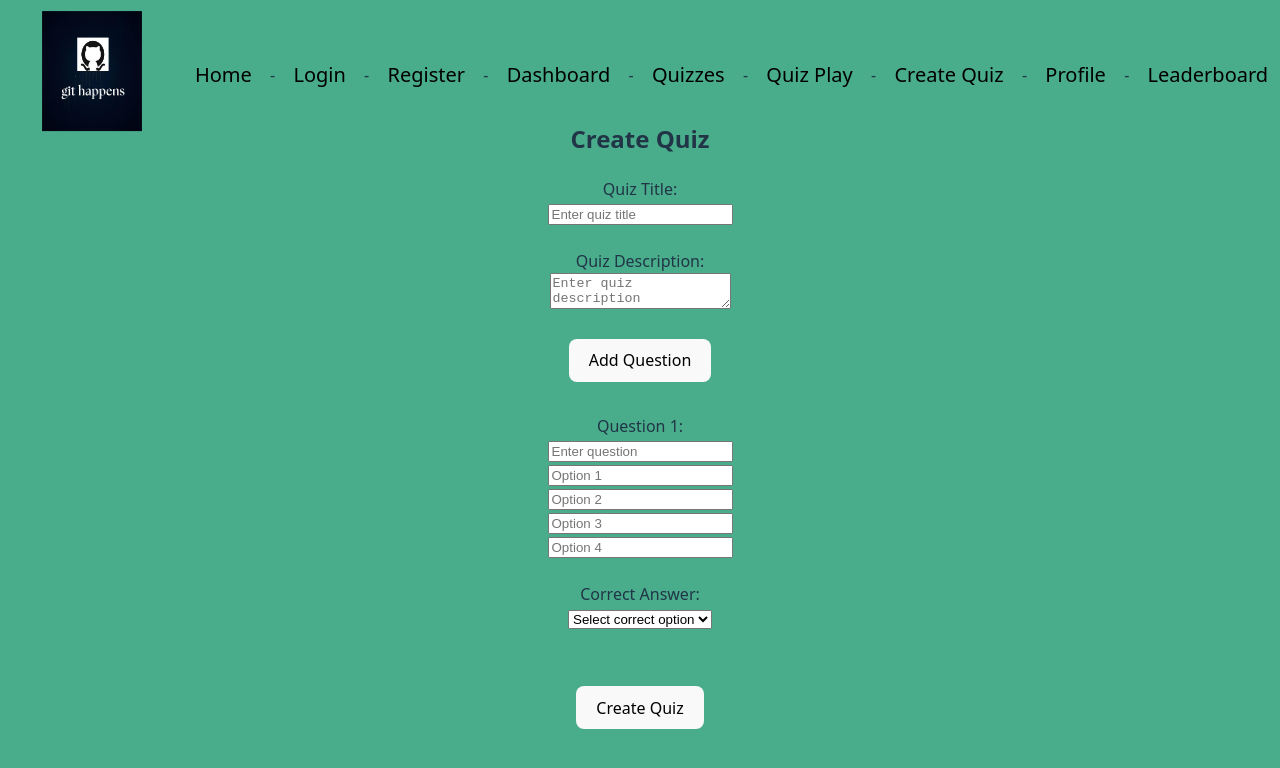
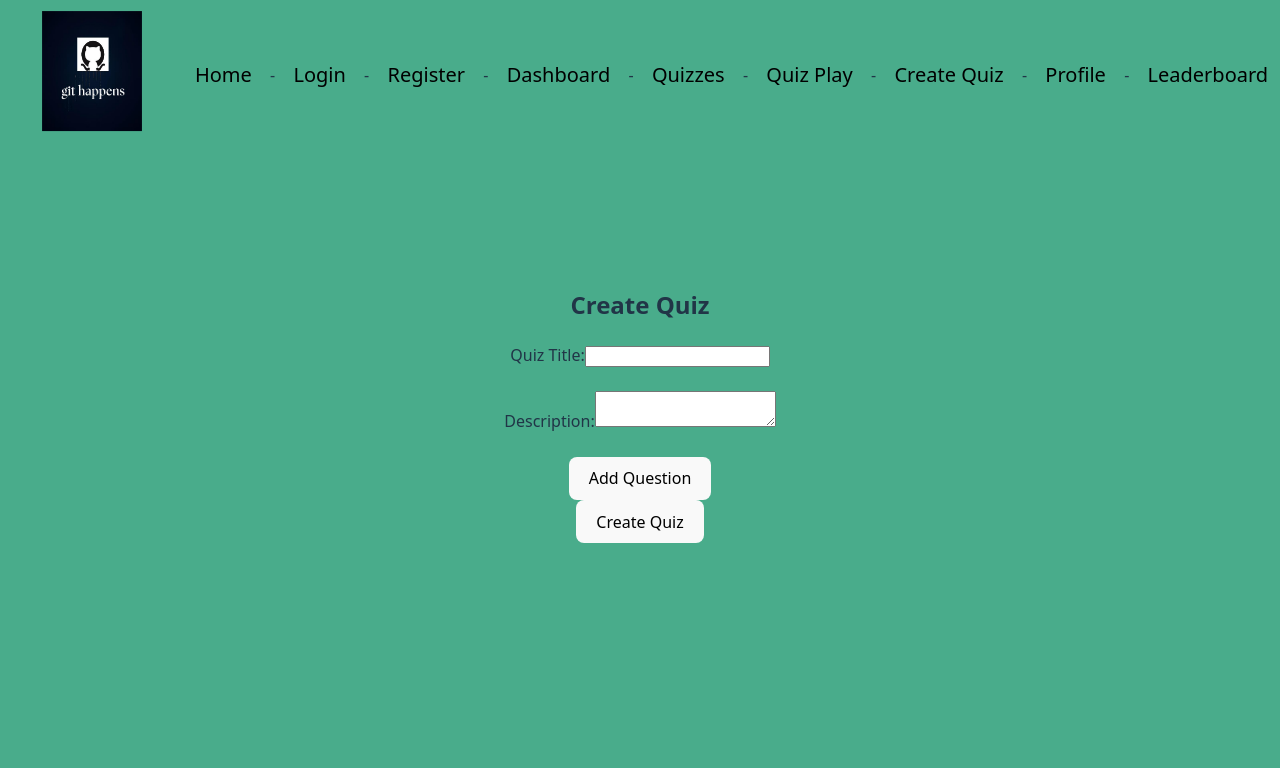
Before and after one commit to sandhusamit/StudyZone_V1_phase1_GitHappens, a React (Vite) app in the folder client/: page /create in a window 1280 px wide. Shown: the top 768 px of the page. Built offline with nearby package versions, Linux system fonts and the light colour scheme.

Commit message:
CreateQuiz: Hooked to database collections - quiz + questions

```diff
--- a/client/src/pages/CreateQuiz.jsx
+++ b/client/src/pages/CreateQuiz.jsx
@@ -1,51 +1,239 @@
-import { useState } from 'react';
-import Question from '../components/Question';
+import { useState } from "react";
 
 export default function CreateQuiz() {
-  const [questions, setQuestions] = useState([{ value: '' }]);
+  const [quizData, setQuizData] = useState({
+    title: "",
+    description: "",
+    questions: []
+  });
 
-  const handleQuestionValueChange = (idx, { target: { value } }) => {
-    const values = [...questionInputs];
-    values[idx].value = value;
-    setQuestions(values);
+  const authorId = "6913d683591679b7a4d7af58"; // replace with logged-in user
+
+  // ---------------------------
+  // Handle title + description
+  // ---------------------------
+  const handleChange = (e) => {
+    setQuizData({
+      ...quizData,
+      [e.target.name]: e.target.value
+    });
   };
 
-  const handleAddQuestion = (e) => {
-    e.preventDefault();
-    setQuestions([...questions, { value: '' }]);
+  // ---------------------------
+  // Add new empty question
+  // ---------------------------
+  const addQuestion = () => {
+    setQuizData({
+      ...quizData,
+      questions: [
+        ...quizData.questions,
+        {
+          text: "",
+          points: 1,
+          choices: [{ text: "", isCorrect: false }]
+        }
+      ]
+    });
   };
 
-  const handleRemoveQuestion = (index) => {
-    const updatedQuestions = [...questions];
-    updatedQuestions.splice(index, 1);
-    setQuestions(updatedQuestions);
+  // ---------------------------
+  // Update question text/points
+  // ---------------------------
+  const updateQuestion = (index, e) => {
+    const updated = [...quizData.questions];
+    updated[index][e.target.name] = e.target.value;
+    setQuizData({ ...quizData, questions: updated });
   };
 
+  // ---------------------------
+  // Add choice to a question
+  // ---------------------------
+  const addChoice = (qIndex) => {
+    const updated = [...quizData.questions];
+    updated[qIndex].choices.push({ text: "", isCorrect: false });
+    setQuizData({ ...quizData, questions: updated });
+  };
+
+  // ---------------------------
+  // Update a choice's text
+  // ---------------------------
+  const updateChoiceText = (qIndex, cIndex, value) => {
+    const updated = [...quizData.questions];
+    updated[qIndex].choices[cIndex].text = value;
+    setQuizData({ ...quizData, questions: updated });
+  };
+
+  // ---------------------------
+  // Mark correct choice
+  // ---------------------------
+  const setCorrectChoice = (qIndex, cIndex) => {
+    const updated = [...quizData.questions];
+    updated[qIndex].choices.forEach((c, i) => (c.isCorrect = i === cIndex));
+    setQuizData({ ...quizData, questions: updated });
+  };
+
+  // ---------------------------
+  // Remove a question
+  // ---------------------------
+  const removeQuestion = (index) => {
+    const updated = [...quizData.questions];
+    updated.splice(index, 1);
+    setQuizData({ ...quizData, questions: updated });
+  };
+
+  // ---------------------------
+  // SUBMIT
+  // ---------------------------
+  const handleSubmit = async (e) => {
+    e.preventDefault();
+
+    try {
+      // 1. Create each Question in the backend
+      const createdQuestionIds = [];
+
+      for (const q of quizData.questions) {
+        const resQ = await fetch("http://localhost:3000/api/questions", {
+          method: "POST",
+          headers: { "Content-Type": "application/json" },
+          body: JSON.stringify(q)
+        });
+
+        const dataQ = await resQ.json();
+        createdQuestionIds.push(dataQ._id);
+      }
+
+      // 2. Create Quiz using those Question IDs
+      const payload = {
+        title: quizData.title,
+        description: quizData.description,
+        author: authorId,
+        questions: createdQuestionIds
+      };
+
+      console.log("🔥 SENDING QUESTION PAYLOAD:", {
+        text: payload.text,
+        choices: payload.choices,
+        points: payload.points,
+      });
+
+      const response = await fetch("http://localhost:3000/api/quizzes", {
+        method: "POST",
+        headers: { "Content-Type": "application/json" },
+        body: JSON.stringify(payload)
+      });
+
+      if (response.ok) {
+        alert("Quiz created successfully!");
+      } else {
+        console.error("Failed to create quiz");
+      }
+    } catch (err) {
+
+      console.error("Error submitting quiz:", err);
+    }
+  };
+
+  // ==========================
+  // RENDER UI
+  // ==========================
   return (
-    <>
-      <div>
-        <h2>Create Quiz</h2>
+    <section style={{ margin: "2rem" }}>
+      <h2>Create Quiz</h2>
+      <form onSubmit={handleSubmit}>
+        {/* ------- Title ------- */}
+        <label>Quiz Title:</label>
+        <input
+          type="text"
+          name="title"
+          value={quizData.title}
+          onChange={handleChange}
+          required
+        />
+        <br /><br />
 
-        <form>
-          <label>Quiz Title:</label>
-          <br />
-          <input type="text" placeholder="Enter quiz title" />
-          <br />
-          <br />
+        {/* ------- Description ------- */}
+        <label>Description:</label>
+        <textarea
+          name="description"
+          value={quizData.description}
+          onChange={handleChange}
+        />
+        <br /><br />
 
-          <label>Quiz Description:</label>
-          <br />
-          <textarea placeholder="Enter quiz description" />
-          <br />
-          <br />
-          <button onClick={handleAddQuestion}>Add Question</button>
-          <br />
-          {questions.map(({ value }, index) => (
-            <Question key={index} id={index + 1} />
-          ))}
-          <button type="submit">Create Quiz</button>
-        </form>
-      </div>
-    </>
+        {/* ------- Questions ------- */}
+        <button type="button" onClick={addQuestion}>
+          Add Question
+        </button>
+
+        {quizData.questions.map((q, qIndex) => (
+          <div key={qIndex} style={{ border: "1px solid #aaa", padding: "1rem", marginTop: "1rem" }}>
+            <h4>Question {qIndex + 1}</h4>
+
+            <label>Text:</label>
+            <input
+              type="text"
+              name="text"
+              value={q.text}
+              onChange={(e) => updateQuestion(qIndex, e)}
+              required
+            />
+
+            <br /><br />
+
+            <label>Points:</label>
+            <input
+              type="number"
+              name="points"
+              value={q.points}
+              onChange={(e) => updateQuestion(qIndex, e)}
+              min="1"
+            />
+
+            <br /><br />
+
+            {/* ------- Choices ------- */}
+            <h5>Choices</h5>
+
+            {q.choices.map((choice, cIndex) => (
+              <div key={cIndex}>
+                <input
+                  type="text"
+                  value={choice.text}
+                  onChange={(e) =>
+                    updateChoiceText(qIndex, cIndex, e.target.value)
+                  }
+                  required
+                />
+
+                {/* Radio button for correct answer */}
+                <input
+                  type="radio"
+                  name={`correct-${qIndex}`}
+                  checked={choice.isCorrect}
+                  onChange={() => setCorrectChoice(qIndex, cIndex)}
+                />
+                Correct
+              </div>
+            ))}
+
+            <button type="button" onClick={() => addChoice(qIndex)}>
+              Add Choice
+            </button>
+
+            <br /><br />
+            <button
+              type="button"
+              onClick={() => removeQuestion(qIndex)}
+              style={{ background: "red", color: "white" }}
+            >
+              Remove Question
+            </button>
+          </div>
+        ))}
+
+        <br />
+        <button type="submit">Create Quiz</button>
+      </form>
+    </section>
   );
 }
```
Also changed, not shown: 2 other files (tests, documents, lock files or other folders).
